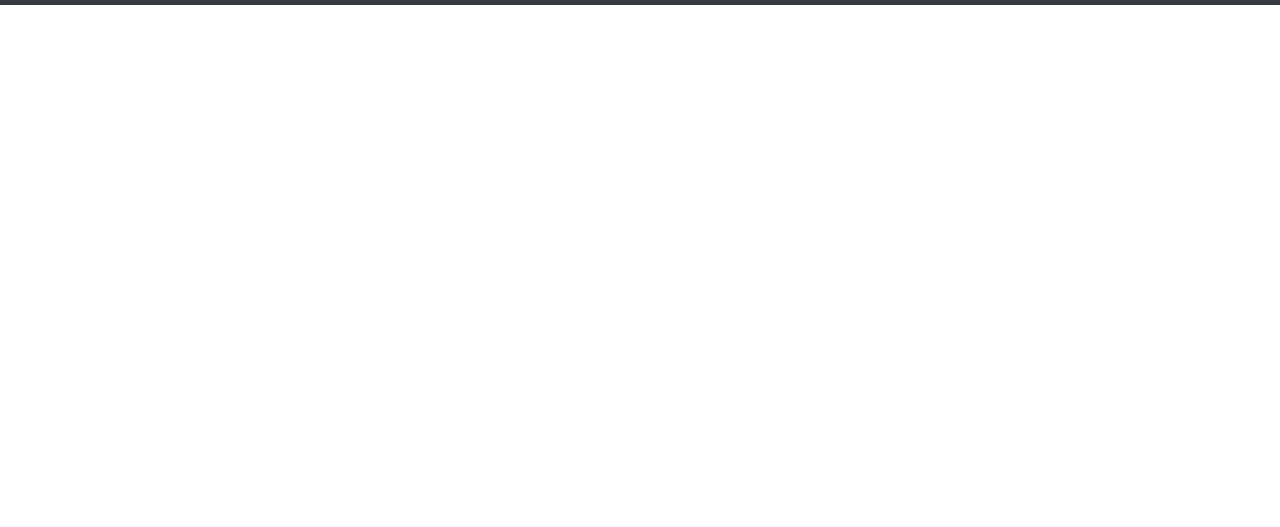
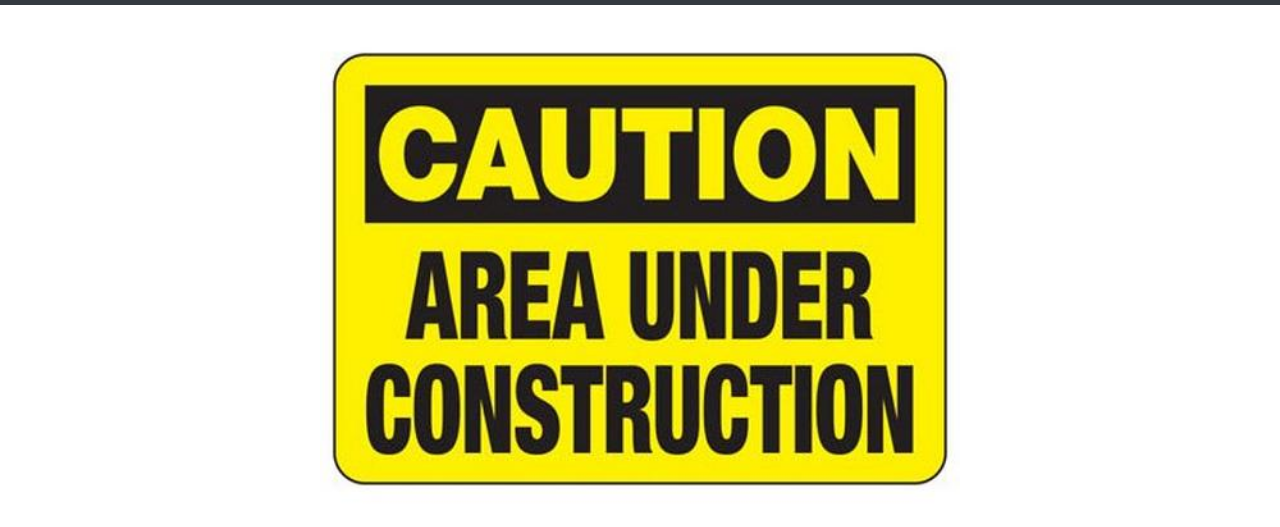
Before and after one commit to nhamilakis/nhamilakis.github.io, a website: page index.html in a window 1280 px wide. Shown: the part 51-578 px from the top of the page. Drawn offline with Linux system fonts and the light colour scheme.

Commit message:
Added TBA img

```diff
--- a/css/full.css
+++ b/css/full.css
@@ -11,3 +11,10 @@ body {
   background-size: cover;
   -o-background-size: cover;
 }
+
+.center {
+  display: block;
+  margin-left: auto;
+  margin-right: auto;
+  width: 50%;
+}
--- a/index.html
+++ b/index.html
@@ -42,6 +42,7 @@
       </div>
     </nav>
     <!-- Page Content -->
+    <img class="center" src="img/tba.jpg"/>
 
     <!-- Bootstrap core JavaScript -->
     <script src="vendor/jquery/jquery.min.js"></script>
```
Also changed, not shown: img/tba.jpg (added).
